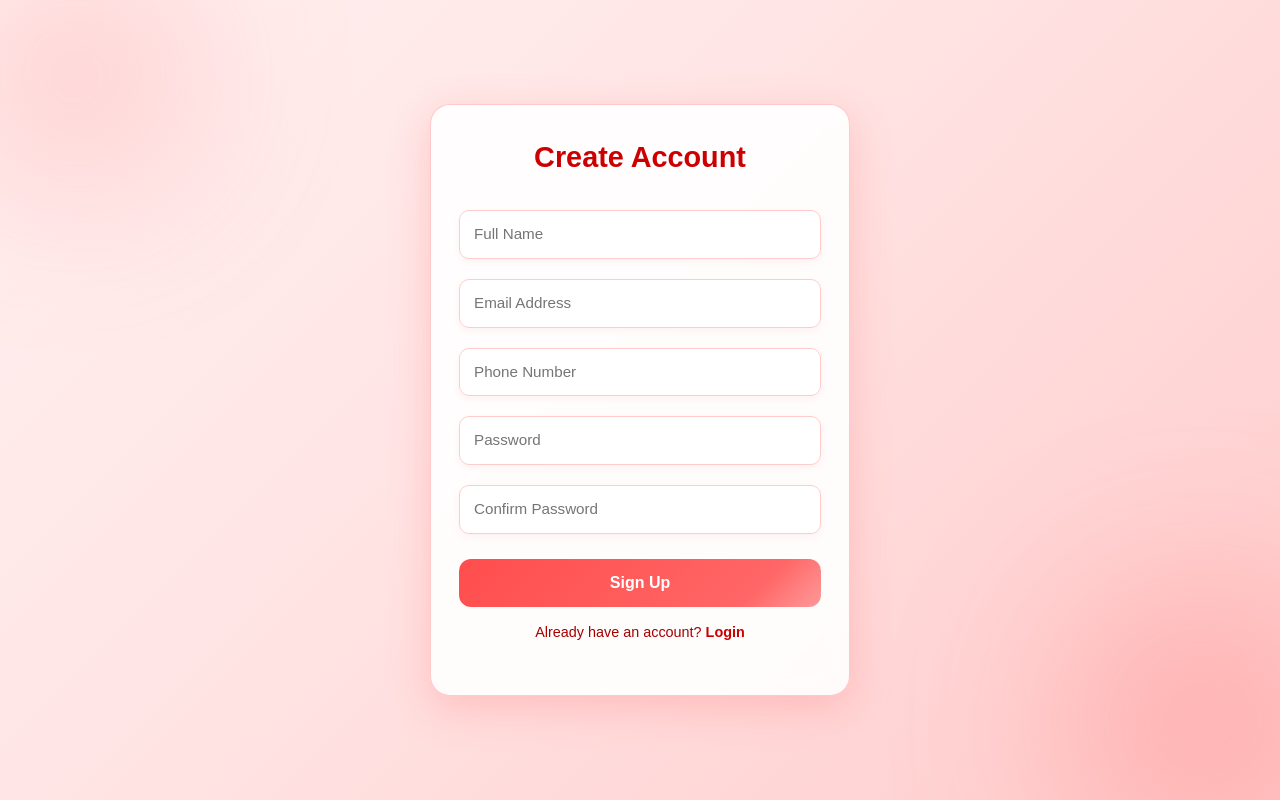
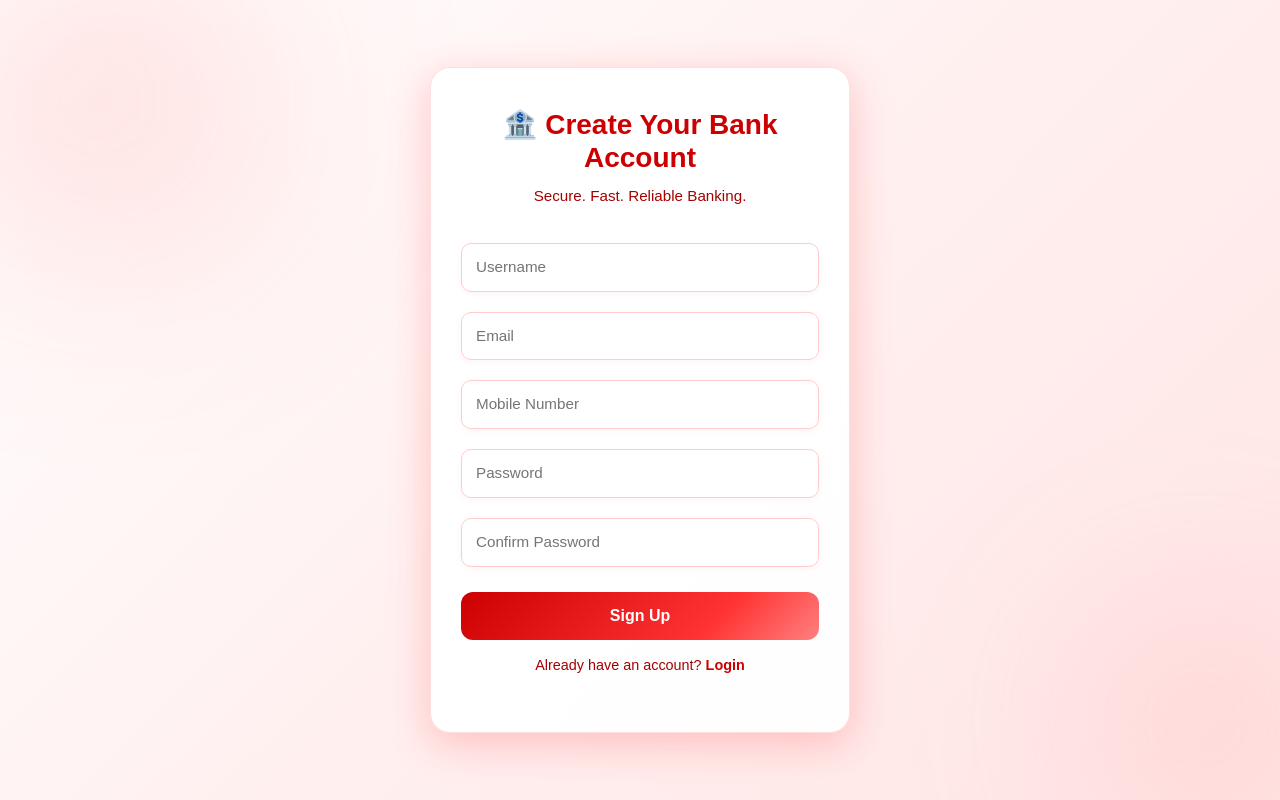
Before and after one commit to SubbyDutta/SubbyFrontend, a React (Create React App) app: page / in a window 1280 px wide. Built offline with nearby package versions, Linux system fonts and the light colour scheme.

Commit message:
Update Signup.jsx

```diff
--- a/src/pages/Signup.jsx
+++ b/src/pages/Signup.jsx
@@ -1,61 +1,87 @@
 import React, { useState } from "react";
-import { motion } from "framer-motion";
+import API from "../api";
+import { useNavigate } from "react-router-dom";
+import { motion, AnimatePresence } from "framer-motion";
 
 const Signup = () => {
   const [form, setForm] = useState({
-    name: "",
-    email: "",
-    phone: "",
+    username: "",
     password: "",
     confirmPassword: "",
+    email: "",
+    mobile: "",
   });
+  const [error, setError] = useState("");
+  const [successMsg, setSuccessMsg] = useState("");
+  const navigate = useNavigate();
 
-  const handleChange = (e) => {
-    setForm({ ...form, [e.target.name]: e.target.value });
-  };
+  const handleSubmit = async (e) => {
+    e.preventDefault();
+    setError("");
+    setSuccessMsg("");
 
-  const handleSubmit = (e) => {
-    e.preventDefault();
-    alert("Signup Successful ✅");
+    if (form.password !== form.confirmPassword) {
+      setError("Passwords do not match!");
+      return;
+    }
+
+    try {
+      const res = await API.post("/auth/signup", {
+        username: form.username,
+        password: form.password,
+        email: form.email,
+        mobile: form.mobile,
+      });
+
+      const message = res.data;
+      if (message.includes("already exists")) {
+        setError(message);
+      } else {
+        setSuccessMsg("🎉 Account Created Successfully!");
+        setTimeout(() => {
+          setSuccessMsg("");
+          navigate("/login");
+        }, 3000);
+      }
+    } catch (err) {
+      console.error(err);
+      setError("Signup failed. Please try again.");
+    }
   };
 
   return (
-    <motion.div
-      initial={{ opacity: 0 }}
-      animate={{ opacity: 1 }}
-      transition={{ duration: 1.2 }}
+    <div
       style={{
         minHeight: "100vh",
         display: "flex",
         justifyContent: "center",
         alignItems: "center",
         background:
-          "linear-gradient(135deg, #fff0f0 0%, #ffe5e5 40%, #ffcccc 100%)",
+          "linear-gradient(135deg, #ffffff 0%, #fff0f0 50%, #ffe5e5 100%)",
         overflow: "hidden",
         position: "relative",
-        color: "#a60000",
         fontFamily: "'Poppins', sans-serif",
       }}
     >
-      {/* Glowing background orbs */}
+      {/* Animated background glow orbs */}
       <motion.div
         initial={{ scale: 0, opacity: 0 }}
-        animate={{ scale: 1, opacity: 0.4 }}
+        animate={{ scale: 1.2, opacity: 0.25 }}
         transition={{ duration: 2 }}
         style={{
           position: "absolute",
           top: "-100px",
           left: "-100px",
-          width: "350px",
-          height: "350px",
+          width: "400px",
+          height: "400px",
           borderRadius: "50%",
-          background: "radial-gradient(circle, #ff8080 0%, transparent 70%)",
-          filter: "blur(80px)",
+          background: "radial-gradient(circle, #ff4d4d 0%, transparent 70%)",
+          filter: "blur(90px)",
         }}
       />
       <motion.div
         initial={{ scale: 0, opacity: 0 }}
-        animate={{ scale: 1, opacity: 0.4 }}
+        animate={{ scale: 1, opacity: 0.25 }}
         transition={{ duration: 2.5 }}
         style={{
           position: "absolute",
@@ -64,96 +90,118 @@ const Signup = () => {
           width: "400px",
           height: "400px",
           borderRadius: "50%",
-          background: "radial-gradient(circle, #ff4d4d 0%, transparent 70%)",
-          filter: "blur(90px)",
+          background: "radial-gradient(circle, #ff9999 0%, transparent 70%)",
+          filter: "blur(80px)",
         }}
       />
 
-      {/* Card */}
+      {/* Signup Card */}
       <motion.div
         initial={{ y: 60, opacity: 0 }}
         animate={{ y: 0, opacity: 1 }}
         transition={{ duration: 0.8, ease: "easeOut" }}
         style={{
           width: "420px",
-          padding: "35px 28px",
+          background: "rgba(255,255,255,0.95)",
+          backdropFilter: "blur(10px)",
+          padding: "40px 30px",
           borderRadius: "20px",
-          background: "rgba(255, 255, 255, 0.9)",
-          backdropFilter: "blur(10px)",
-          boxShadow: "0 12px 40px rgba(255, 100, 100, 0.25)",
-          border: "1px solid rgba(255, 150, 150, 0.5)",
-          zIndex: 1,
-          textAlign: "center",
+          boxShadow: "0 10px 40px rgba(255, 50, 50, 0.25)",
+          border: "1px solid rgba(255,150,150,0.3)",
+          zIndex: 2,
         }}
       >
-        <motion.h2
-          initial={{ scale: 0.9, opacity: 0 }}
-          animate={{ scale: 1, opacity: 1 }}
-          transition={{ duration: 0.6 }}
+        <motion.h3
+          initial={{ opacity: 0, y: -10 }}
+          animate={{ opacity: 1, y: 0 }}
+          transition={{ duration: 0.5 }}
           style={{
-            marginBottom: "25px",
-            fontSize: "1.8rem",
+            textAlign: "center",
+            marginBottom: "10px",
+            color: "#cc0000",
             fontWeight: 700,
-            color: "#cc0000",
           }}
         >
-          Create Account
-        </motion.h2>
+          🏦 Create Your Bank Account
+        </motion.h3>
+        <p
+          style={{
+            textAlign: "center",
+            color: "#a60000",
+            marginBottom: "25px",
+            fontSize: "0.95rem",
+          }}
+        >
+          Secure. Fast. Reliable Banking.
+        </p>
+
+        {error && (
+          <motion.div
+            initial={{ opacity: 0 }}
+            animate={{ opacity: 1 }}
+            style={{
+              color: "#d10000",
+              background: "#ffe6e6",
+              padding: "10px",
+              borderRadius: "10px",
+              textAlign: "center",
+              marginBottom: "15px",
+              fontWeight: 500,
+            }}
+          >
+            {error}
+          </motion.div>
+        )}
 
         <form onSubmit={handleSubmit}>
-          {/* Inputs */}
           <motion.input
-            whileFocus={{ scale: 1.02, boxShadow: "0 0 10px #ff9999" }}
+            whileFocus={{ scale: 1.02, boxShadow: "0 0 12px #ffb3b3" }}
             transition={{ duration: 0.2 }}
-            type="text"
-            name="name"
-            placeholder="Full Name"
-            value={form.name}
-            onChange={handleChange}
+            placeholder="Username"
+            value={form.username}
+            onChange={(e) => setForm({ ...form, username: e.target.value })}
             required
             style={inputStyle}
           />
           <motion.input
-            whileFocus={{ scale: 1.02, boxShadow: "0 0 10px #ff9999" }}
+            whileFocus={{ scale: 1.02, boxShadow: "0 0 12px #ffb3b3" }}
             transition={{ duration: 0.2 }}
             type="email"
-            name="email"
-            placeholder="Email Address"
+            placeholder="Email"
             value={form.email}
-            onChange={handleChange}
+            onChange={(e) => setForm({ ...form, email: e.target.value })}
             required
             style={inputStyle}
           />
           <motion.input
-            whileFocus={{ scale: 1.02, boxShadow: "0 0 10px #ff9999" }}
+            whileFocus={{ scale: 1.02, boxShadow: "0 0 12px #ffb3b3" }}
             transition={{ duration: 0.2 }}
             type="tel"
-            name="phone"
-            placeholder="Phone Number"
-            value={form.phone}
-            onChange={handleChange}
+            placeholder="Mobile Number"
+            value={form.mobile}
+            onChange={(e) => setForm({ ...form, mobile: e.target.value })}
             required
             style={inputStyle}
           />
           <motion.input
-            whileFocus={{ scale: 1.02, boxShadow: "0 0 10px #ff9999" }}
+            whileFocus={{ scale: 1.02, boxShadow: "0 0 12px #ffb3b3" }}
             transition={{ duration: 0.2 }}
             type="password"
-            name="password"
             placeholder="Password"
             value={form.password}
-            onChange={handleChange}
+            onChange={(e) => setForm({ ...form, password: e.target.value })}
             required
             style={inputStyle}
           />
           <motion.input
-            whileFocus={{ scale: 1.02, boxShadow: "0 0 10px #ff9999" }}
+            whileFocus={{ scale: 1.02, boxShadow: "0 0 12px #ffb3b3" }}
             transition={{ duration: 0.2 }}
             type="password"
-            name="confirmPassword"
             placeholder="Confirm Password"
             value={form.confirmPassword}
-            onChange={handleChange}
+            onChange={(e) =>
+              setForm({ ...form, confirmPassword: e.target.value })
+            }
             required
             style={inputStyle}
           />
@@ -162,7 +210,7 @@ const Signup = () => {
             whileHover={{
               scale: 1.05,
               background:
-                "linear-gradient(135deg, #ff3333 0%, #ff4d4d 50%, #ff8080 100%)",
+                "linear-gradient(135deg, #ff4d4d 0%, #ff6666 60%, #ffb3b3 100%)",
               boxShadow: "0 0 15px rgba(255, 0, 0, 0.4)",
             }}
             whileTap={{ scale: 0.96 }}
@@ -174,29 +222,101 @@ const Signup = () => {
               borderRadius: "12px",
               border: "none",
               background:
-                "linear-gradient(135deg, #ff4d4d 0%, #ff6666 80%, #ff9999 100%)",
+                "linear-gradient(135deg, #cc0000 0%, #ff3333 70%, #ff8080 100%)",
               color: "white",
+              fontWeight: 600,
               fontSize: "1rem",
-              fontWeight: 600,
+              marginTop: "15px",
               cursor: "pointer",
-              marginTop: "15px",
             }}
           >
             Sign Up
           </motion.button>
         </form>
 
-        <p style={{ marginTop: "15px", fontSize: "0.9rem" }}>
+        <p
+          style={{
+            textAlign: "center",
+            marginTop: "15px",
+            fontSize: "0.9rem",
+            color: "#a60000",
+          }}
+        >
           Already have an account?{" "}
           <a
             href="/login"
-            style={{ color: "#cc0000", fontWeight: 600, textDecoration: "none" }}
+            style={{
+              color: "#cc0000",
+              fontWeight: 600,
+              textDecoration: "none",
+            }}
           >
             Login
           </a>
         </p>
       </motion.div>
-    </motion.div>
+
+      {/* Success Popup */}
+      <AnimatePresence>
+        {successMsg && (
+          <motion.div
+            key="overlay"
+            initial={{ opacity: 0 }}
+            animate={{ opacity: 1 }}
+            exit={{ opacity: 0 }}
+            style={{
+              position: "fixed",
+              top: 0,
+              left: 0,
+              width: "100vw",
+              height: "100vh",
+              background: "rgba(255, 200, 200, 0.4)",
+              backdropFilter: "blur(5px)",
+              display: "flex",
+              alignItems: "center",
+              justifyContent: "center",
+              zIndex: 9999,
+            }}
+          >
+            <motion.div
+              initial={{ scale: 0.8, opacity: 0 }}
+              animate={{ scale: 1, opacity: 1 }}
+              exit={{ scale: 0.8, opacity: 0 }}
+              transition={{ duration: 0.4 }}
+              style={{
+                background: "#fff",
+                borderRadius: "18px",
+                border: "2px solid #ffb3b3",
+                boxShadow: "0 12px 30px rgba(255, 0, 0, 0.25)",
+                padding: "35px 60px",
+                textAlign: "center",
+                color: "#a60000",
+              }}
+            >
+              <motion.div
+                initial={{ scale: 0 }}
+                animate={{ scale: 1.2 }}
+                transition={{ type: "spring", stiffness: 120, damping: 8 }}
+                style={{
+                  width: "70px",
+                  height: "70px",
+                  borderRadius: "50%",
+                  background: "#ffcccc",
+                  display: "flex",
+                  justifyContent: "center",
+                  alignItems: "center",
+                  margin: "0 auto 10px auto",
+                  boxShadow: "0 0 20px rgba(255,0,0,0.3)",
+                }}
+              >
+                <span style={{ fontSize: "32px" }}>✅</span>
+              </motion.div>
+              <p style={{ fontWeight: 600, fontSize: "16px" }}>{successMsg}</p>
+            </motion.div>
+          </motion.div>
+        )}
+      </AnimatePresence>
+    </div>
   );
 };
 
@@ -206,11 +326,11 @@ const inputStyle = {
   margin: "10px 0",
   borderRadius: "10px",
   border: "1px solid #ffcccc",
-  background: "rgba(255, 255, 255, 0.8)",
+  background: "rgba(255, 255, 255, 0.9)",
   color: "#a60000",
   fontSize: "0.95rem",
   outline: "none",
-  boxShadow: "0 3px 6px rgba(255, 180, 180, 0.15)",
+  boxShadow: "0 2px 6px rgba(255, 180, 180, 0.15)",
 };
 
 export default Signup;
```
